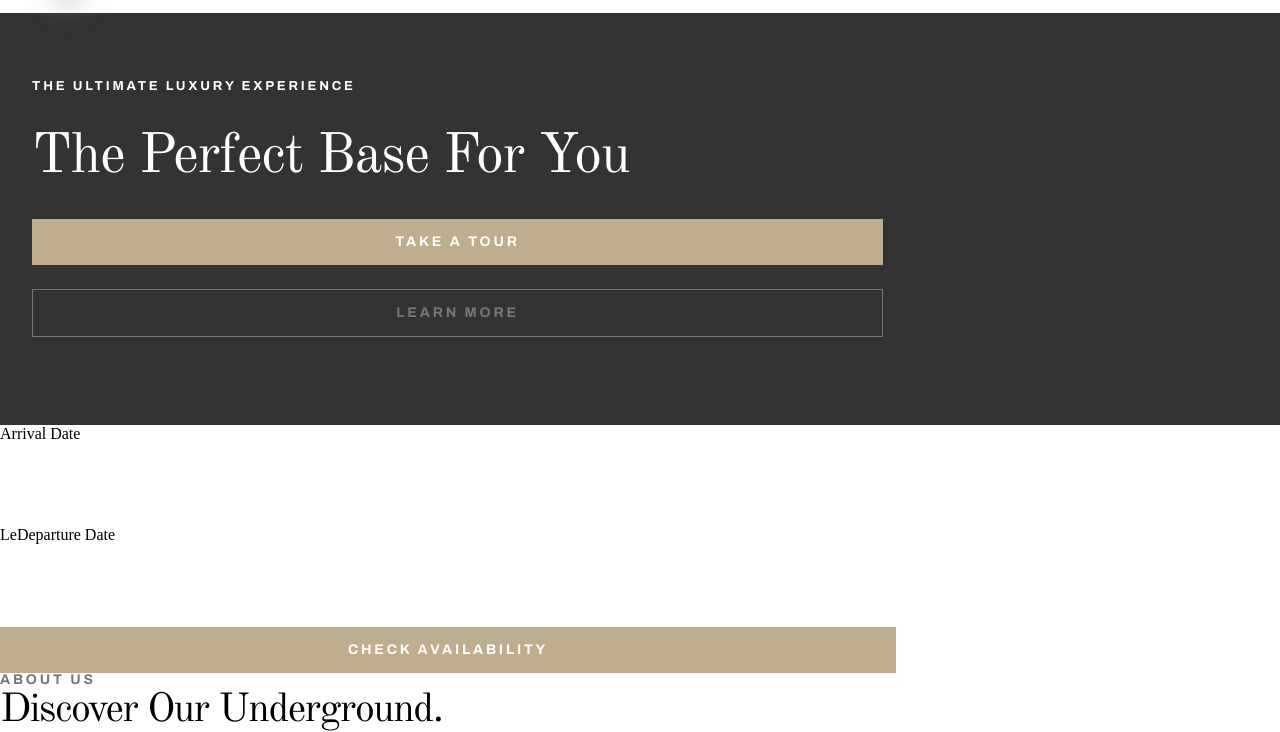
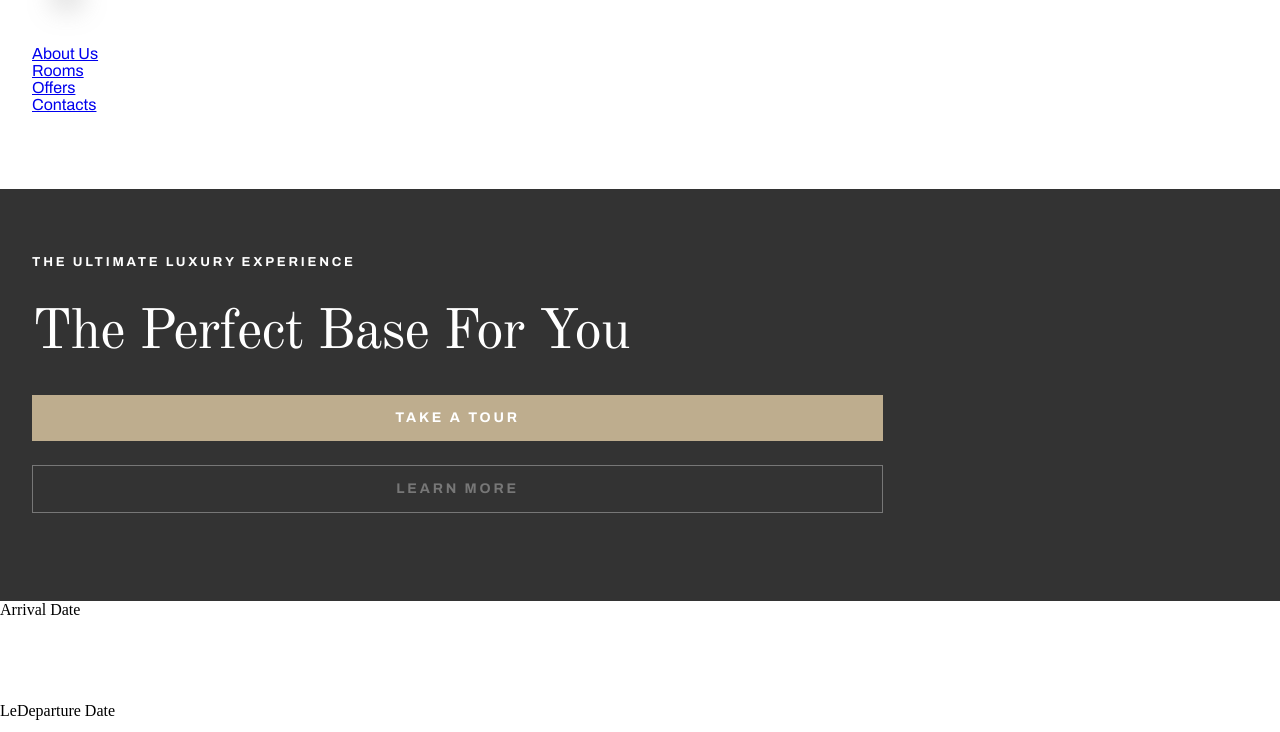
Before and after one commit to VickyCrow/hotel-miranda, a website: page index.html in a window 1280 px wide. Both pictures are taken after a click on the button 32 px from the left and 32 px from the top of the page. Shown: the part 51-783 px from the top of the page. Drawn offline with nearby package versions, Linux system fonts and the light colour scheme.

Commit message:
header menu on index

```diff
--- a/index.html
+++ b/index.html
@@ -22,6 +22,12 @@
         <div>
             <button id="burguer-menu" class="square-button"><img src="../img/header/burguer.png" alt=""></button>
         </div>
+        <ul id="navlist">
+            <li><a href="./pages/about.html">About Us</a></li>
+            <li><a href="./pages/rooms.html">Rooms</a></li>
+            <li><a href="./pages/offers.html">Offers</a></li>
+            <li><a href="./pages/contact.html">Contacts</a></li>
+        </ul>
         <div id="title-logo-container">
             <div id="logo-container">
                 <img src="../img/header/H.png"/>
@@ -242,5 +248,8 @@
         </div>
 
     </footer>
+    <script src="https://cdn.jsdelivr.net/npm/swiper@11/swiper-bundle.min.js"></script>
+    <script src="../js/swiper.js" type="module"></script>
+    <script src="../js/toggle.js"></script>
 </body>
 </html>
```
